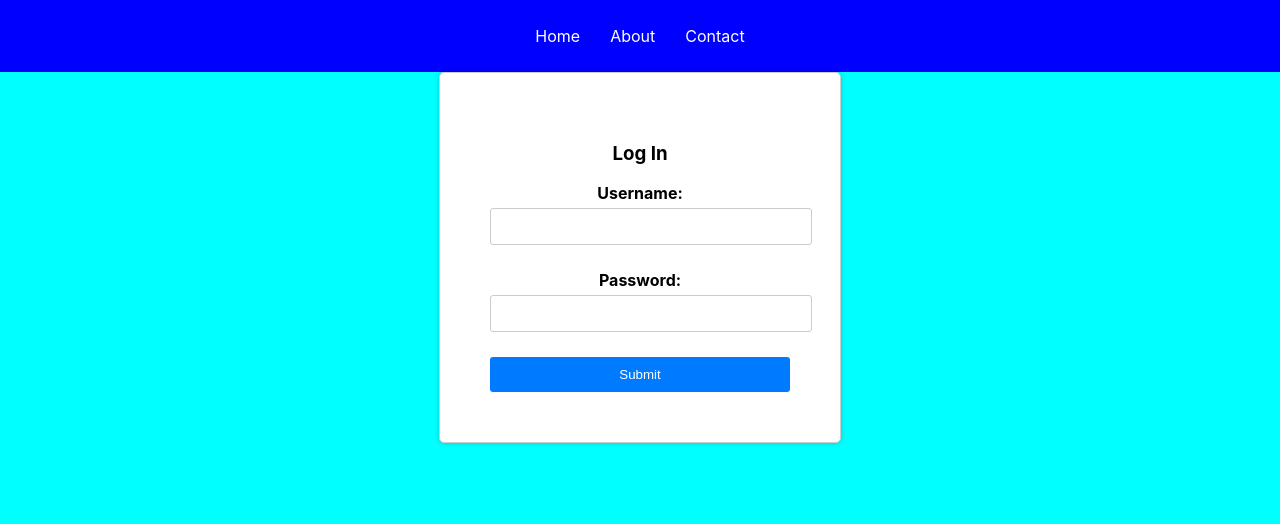
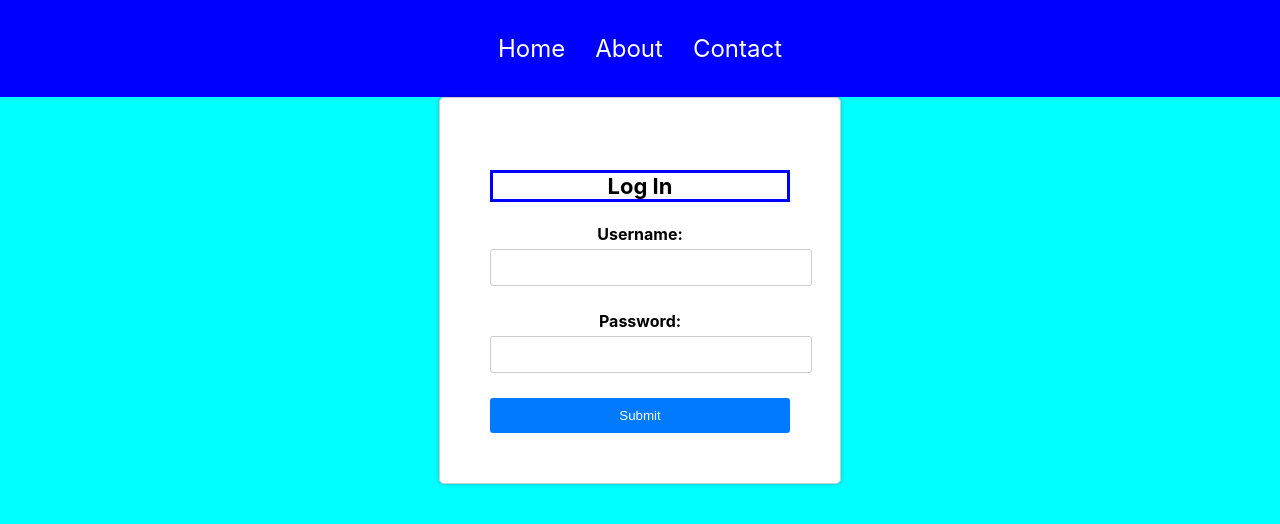
Before and after one commit to JasonNaggles/Week13Assignment, a React (Create React App) app in the folder test-app/: page / in a window 1280 px wide. Shown: the top 524 px of the page. Built offline with nearby package versions, Linux system fonts and the light colour scheme.

Commit message:
first commit

```diff
--- a/test-app/src/App.css
+++ b/test-app/src/App.css
@@ -15,8 +15,10 @@
   box-shadow: 0px 0px 5px rgba(0, 0, 0, 0.2);
 }
 
-h2 {
+h3 {
   text-align: center;
+  font-size: 22px;
+  border: solid blue;
 }
 
 .form-group {
@@ -61,6 +63,7 @@ nav {
   padding: 10px;
   background-color: blue;
   color: #fff;
+  font-size: 24px;
 }
 
 ul {
```
